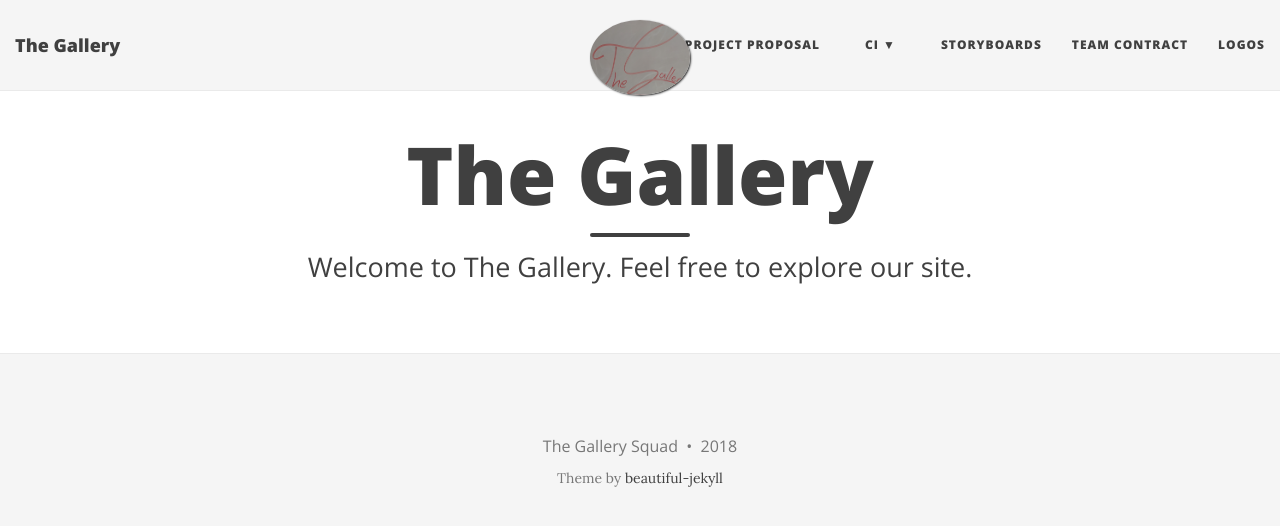
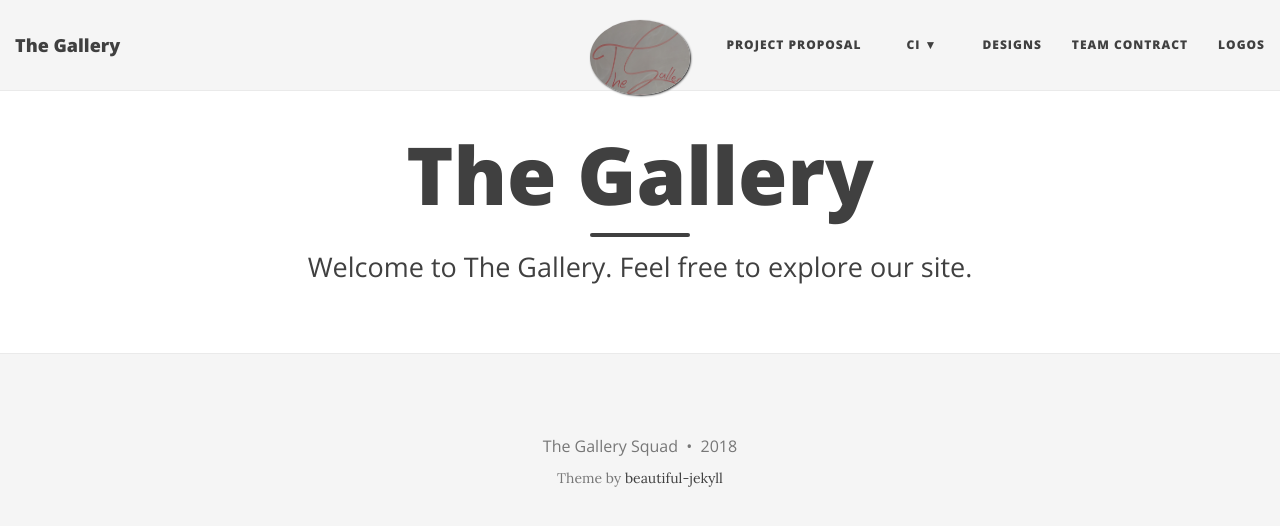
Before and after one commit to ethioeph/muse-soc-network, a Jekyll site: the page built from index.html, in a window 1280 px wide. Shown: the top 526 px of the page. Built offline with Jekyll 4.4.1, drawn with Linux system fonts in a browser that asks for light colours; nearby versions of some CDN libraries; the list of posts is cut into pages by our own code.

Commit message:
Update _config.yml

```diff
--- a/_config.yml
+++ b/_config.yml
@@ -29,7 +29,7 @@ navbar-links:
     - CI checkin: "assignments/ci_checkin"
     - CI review: "assignments/ci_review"
     - Task review: "assignments/task_review"
-  Storyboards: "assignments/storyboards"
+  Designs: "assignments/designs"
   Team Contract: "assignments/team_contract"
   Logos: "assignments/logos"
 
```
